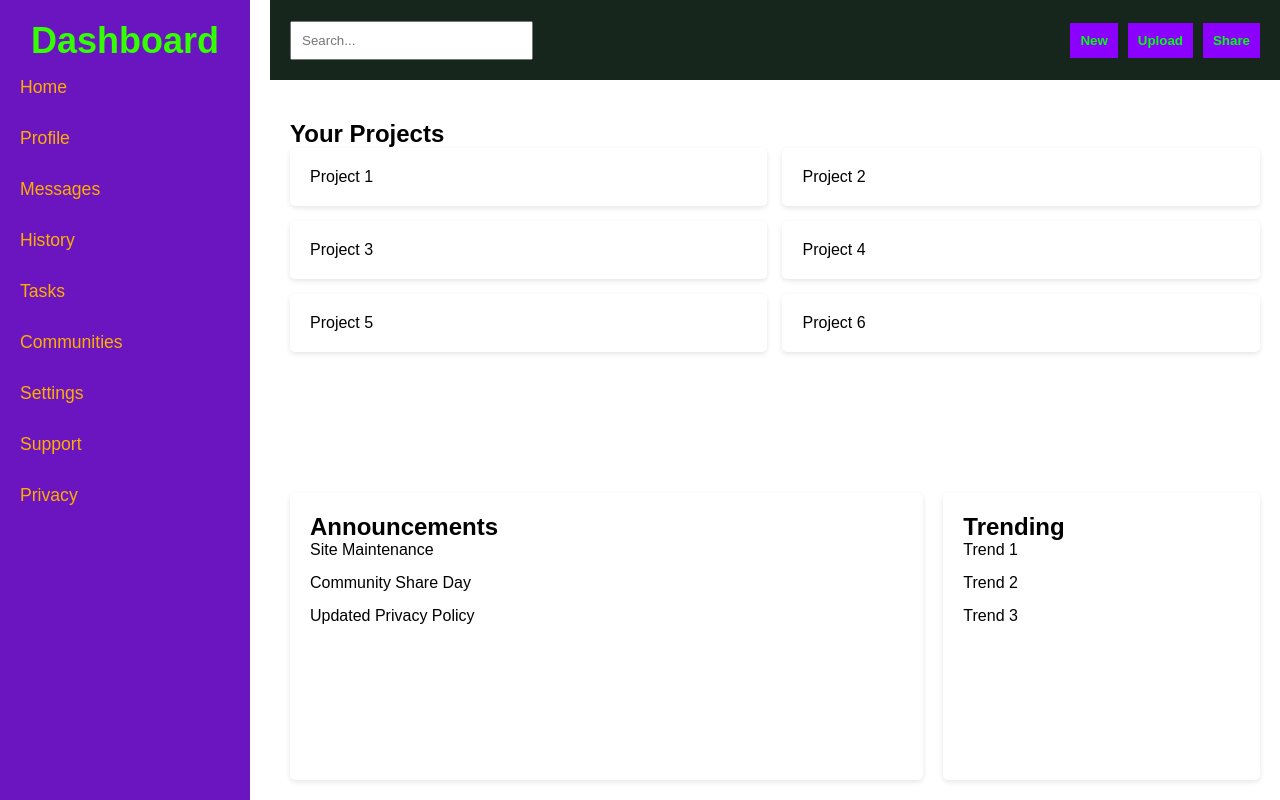
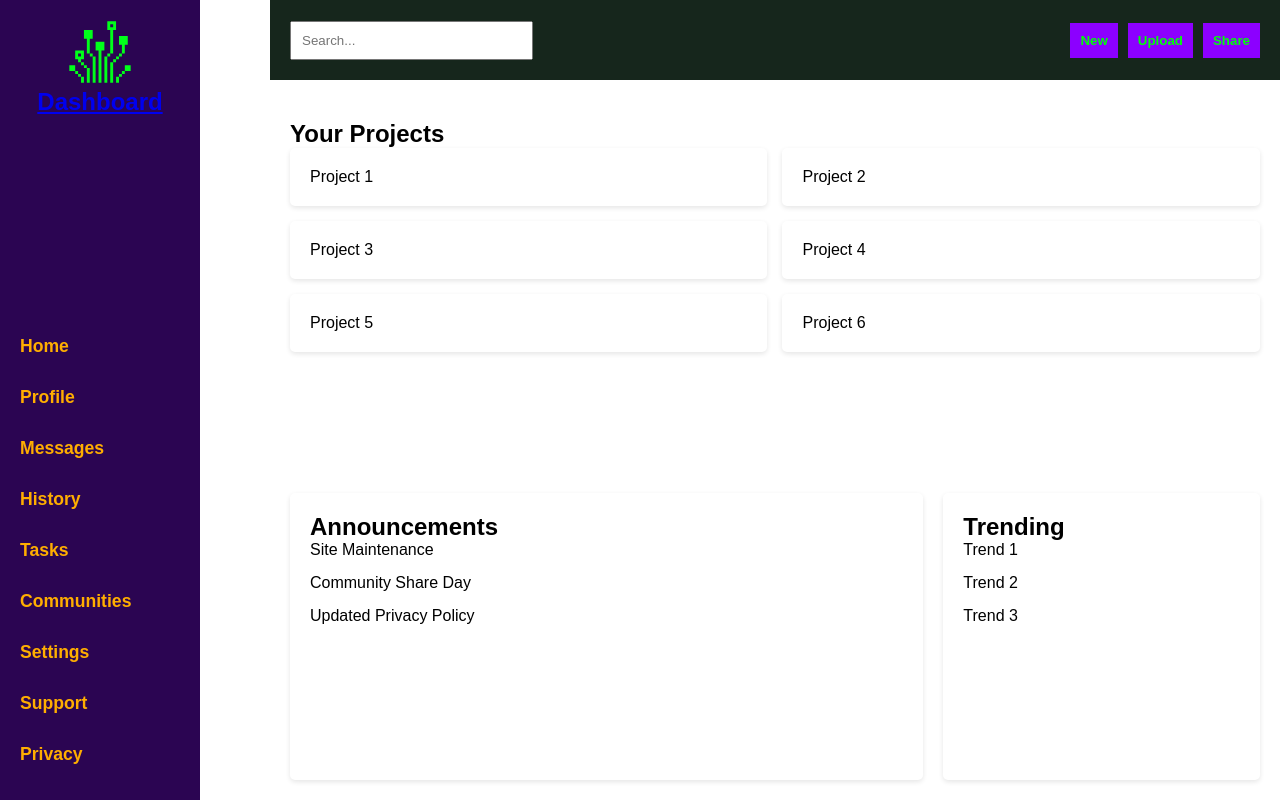
Before and after one commit to b0llull0s/Project-Admin-Dashboard, a plain HTML site: page index.html in a window 1280 px wide. Drawn offline with Linux system fonts and the light colour scheme.

Commit message:
more something

```diff
--- a/index.html
+++ b/index.html
@@ -3,27 +3,31 @@
 <head>
     <meta charset="UTF-8">
     <meta name="viewport" content="width=device-width, initial-scale=1.0">
-    <title>Dashboard Layout</title>
+    <title>Admin Dashboard</title>
     <link rel="stylesheet" href="style.css">
 </head>
+
 <body>
     <div class="dashboard">
+
         <!-- Sidebar -->
         <aside class="sidebar">
-            <div class="branding">
+            <div class="logo">
+                <a href="#">
+                    <img src="assets/Computers-Devices-Electronics-Board--Streamline-Pixel.svg" alt="logo-icon">
                 <h1>Dashboard</h1>
             </div>
             <nav class="nav">
                 <ul>
-                    <li><a href="#">Home</a></li>
-                    <li><a href="#">Profile</a></li>
-                    <li><a href="#">Messages</a></li>
-                    <li><a href="#">History</a></li>
-                    <li><a href="#">Tasks</a></li>
-                    <li><a href="#">Communities</a></li>
-                    <li><a href="#">Settings</a></li>
-                    <li><a href="#">Support</a></li>
-                    <li><a href="#">Privacy</a></li>
+                    <li><a href="#"><strong>Home</strong></a></li>
+                    <li><a href="#"><strong>Profile</strong></a></li>
+                    <li><a href="#"><strong>Messages</strong></a></li>
+                    <li><a href="#"><strong>History</strong></a></li>
+                    <li><a href="#"><strong>Tasks</strong></a></li>
+                    <li><a href="#"><strong>Communities</strong></a></li>
+                    <li><a href="#"><strong>Settings</strong></a></li>
+                    <li><a href="#"><strong>Support</strong></a></li>
+                    <li><a href="#"><strong>Privacy</strong></a></li>
                 </ul>
             </nav>
         </aside>
--- a/style.css
+++ b/style.css
@@ -26,18 +26,26 @@ body {
 /* Sidebar styles */
 .sidebar {
     grid-area: sidebar;
-    background-color: #6a15c0;
+    background-color: #2b0552;
     color: rgb(51, 255, 0);
     display: grid;
     grid-template-rows: auto 1fr;
     padding: 20px;
-    height: 100vh;
+    height: 100%;
     overflow-y: auto;
+    width: max(200px, 22.2%);
 }
 
-.branding {
-    text-align: center;
-    font-size: 1.5rem;
+/* Logo inside the sidebar */
+.logo a {
+    display: block; /* Ensures the logo link behaves as a block element */
+    text-align: center; /* Centers the logo horizontally */
+}
+
+.logo img {
+    width: 4rem;
+    height: 4rem;
+    border-radius: 20%;
 }
 
 .nav ul {
```
Also changed, not shown: assets/Business-Prodect-Diamond--Streamline-Pixel.svg (added), assets/Computer-Old-Electronics-Bug--Streamline-Pixel.svg (added), assets/Computers-Devices-Electronics-Board--Streamline-Pixel.svg (added), assets/Ecology-Global-Warming-Globe-Fire--Streamline-Pixel.svg (added).
